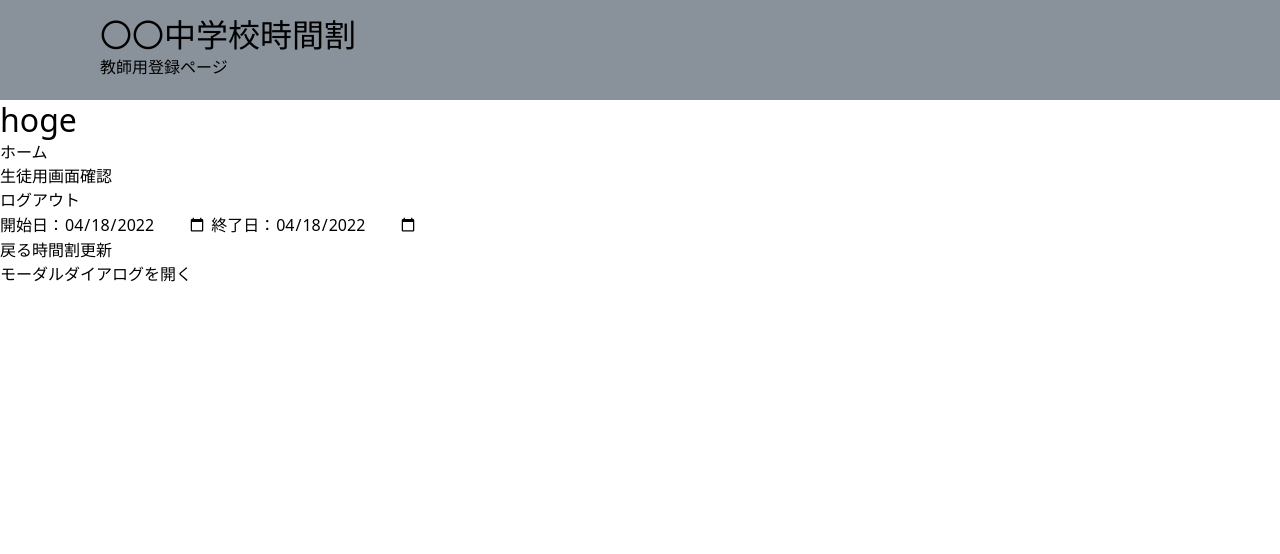
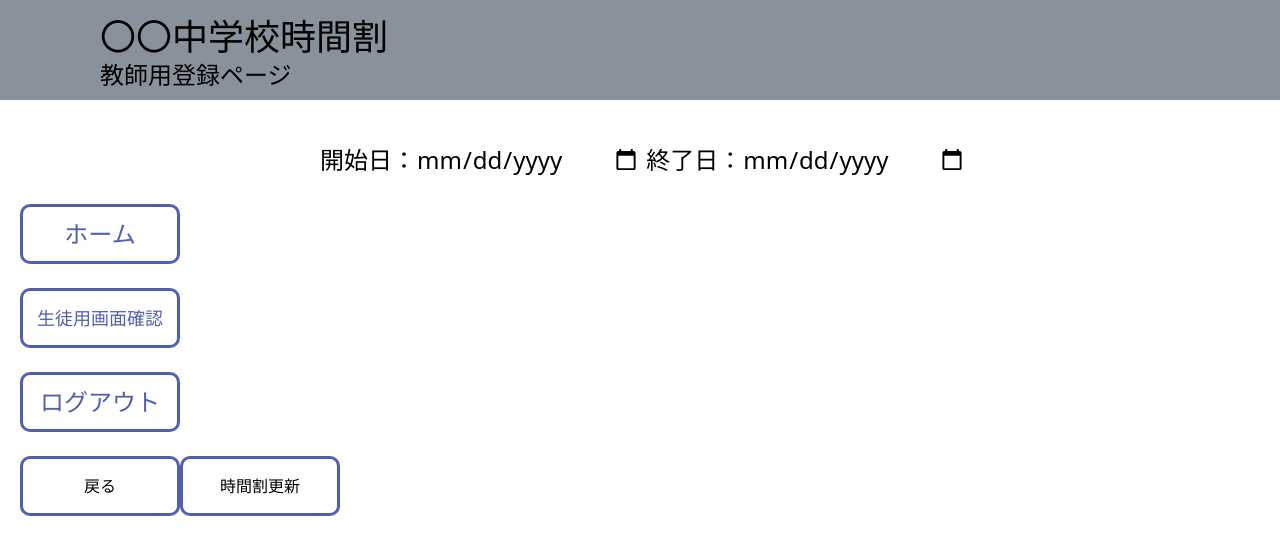
Before and after one commit to yusui-okanaka-adglobe-co-jp/2023-Technical-Training-Team-C, a Nuxt app in the folder frontend/: page /timetableRegister in a window 1280 px wide. Shown: the top 554 px of the page. Built offline with nearby package versions, Linux system fonts and the light colour scheme; what tw-elements would draw is missing.

Commit message:
ボタン作成

```diff
--- a/frontend/components/header.vue
+++ b/frontend/components/header.vue
@@ -22,9 +22,11 @@ header {
     h1 {
       margin: 0;
       font-style: normal;
+      font-size: 36px;
     }
     h2 {
       margin: 0;
+      font-size: 24px;
     }
   }
 }
--- a/frontend/pages/timetableRegister.vue
+++ b/frontend/pages/timetableRegister.vue
@@ -1,31 +1,89 @@
 <template>
   <default-layout page-name="教師用登録ページ">
-    <h1>hoge</h1>
-    <p><button onclick="location.href='./home.html'">ホーム</button></p>
-    <p><button onclick="window.open('/studentHome.html')">生徒用画面確認</button></p>
-    <p><button class="logout" type="button">ログアウト</button></p>
-    <p>
-      開始日：<input type="date" name="example2" value="2022-04-18" /> 終了日：<input
-        type="date"
-        name="example2"
-        value="2022-04-18"
-      />
-    </p>
-    <p>
-      <button onclick="location.href='./home.html'">戻る</button>
-      <button onclick="location.href='./timetableUpdate.html'">時間割更新</button>
-    </p>
+    <body>
+      <p class="dateset">
+        開始日：<input type="date" value="start-date" /> 終了日：<input type="date" value="end-date" />
+      </p>
 
-    <dialog>
-      <p>これはモーダルダイアログです</p>
-      <button id="close">モーダルダイアログを閉じる</button>
-    </dialog>
-    <button id="show">モーダルダイアログを開く</button>
+      <p>
+        <button onclick="location.href='./home'">
+          <div class="home">ホーム</div>
+        </button>
+      </p>
+      <p>
+        <button onclick="window.open('/studentHome')">
+          <div class="studentHome">生徒用画面確認</div>
+        </button>
+      </p>
+
+      <p>
+        <button onclick="location.href='./teachersLogin'">
+          <div class="logout">ログアウト</div>
+        </button>
+      </p>
+
+      <p>
+        <button onclick="location.href='./home.html'">戻る</button>
+        <button onclick="location.href='./timetableUpdate.html'">時間割更新</button>
+      </p>
+    </body>
   </default-layout>
 </template>
 
 <script lang="ts" setup>
 import '@/assets/css/common.css'
+import ModalBase from '~~/components/modal-base.vue'
+import { format } from 'date-fns'
+
+const today = new Date()
+console.log(today)
 </script>
 
-<style lang="scss" scoped></style>
+<style lang="scss" scoped>
+$background-color: #eaeaea;
+
+body {
+  padding-left: 20px;
+}
+
+input {
+  margin-top: 40px;
+  width: 224px;
+  height: 40px;
+  // padding-right: 160px;
+}
+
+button {
+  background-color: white;
+  width: 160px;
+  height: 60px;
+
+  // font-weight: bold;
+  border-radius: 10px;
+  border: solid 3px #5160ae;
+  margin-top: 24px;
+
+  // padding: 8px 16px;
+  // margin: 20px;
+}
+
+.dateset {
+  padding-left: 300px;
+  font-size: 24px;
+}
+
+.home {
+  color: #5160ae;
+  font-size: 24px;
+}
+
+.studentHome {
+  color: #5160ae;
+  font-size: 18px;
+}
+
+.logout {
+  color: #5160ae;
+  font-size: 24px;
+}
+</style>
```
